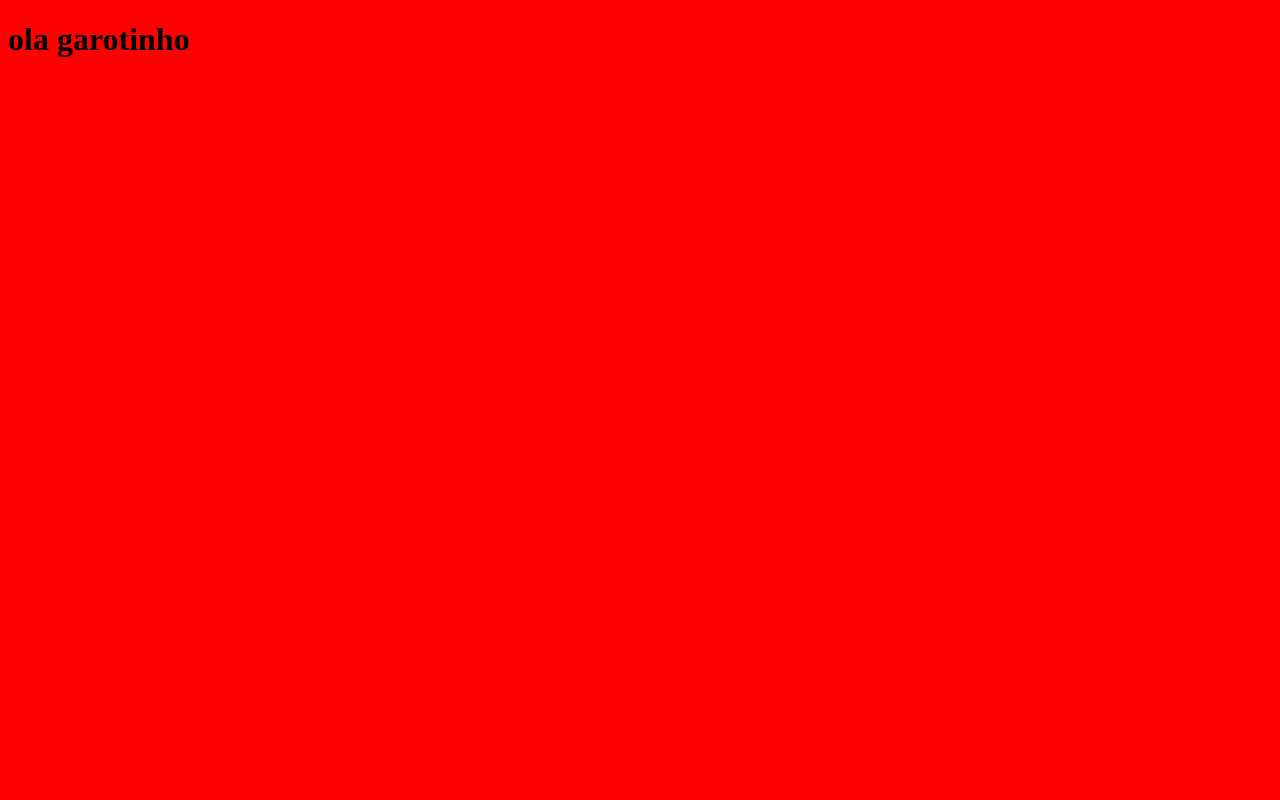
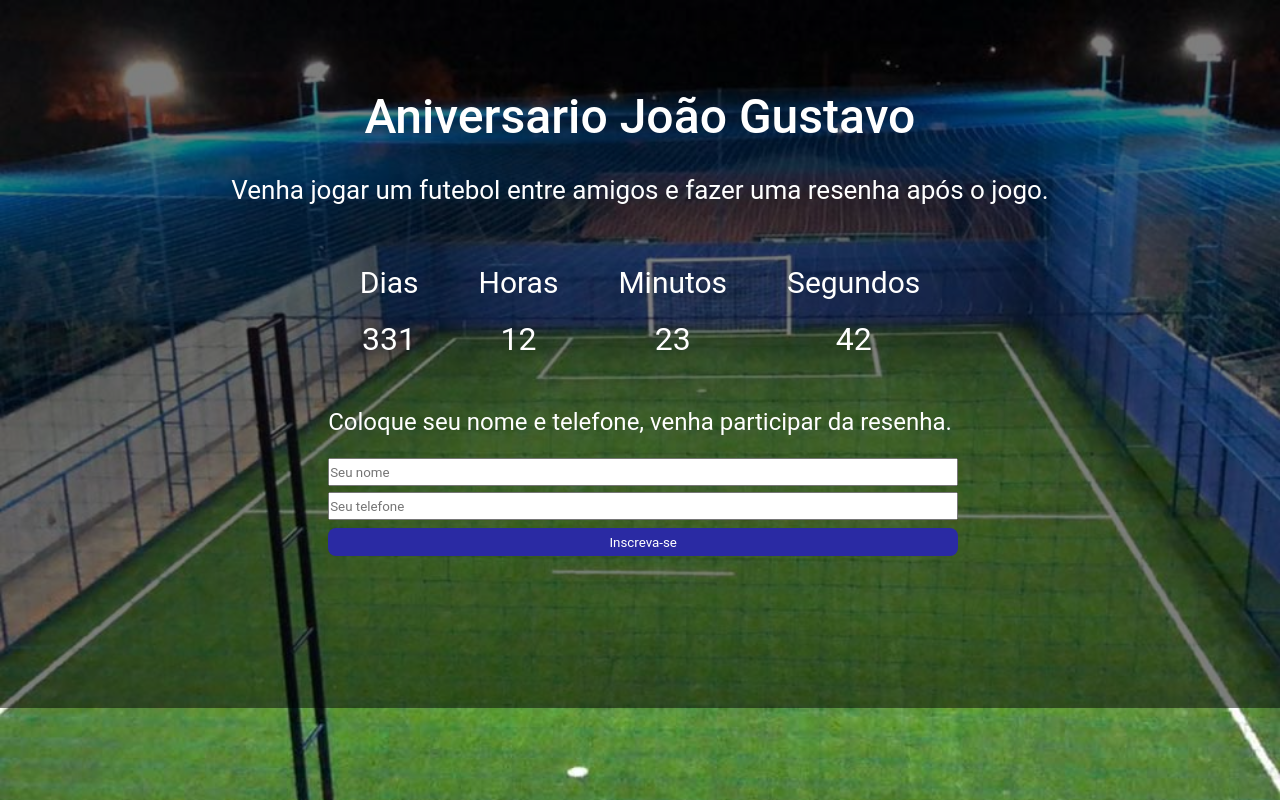
Before and after one commit to jgustavo7/Exercicio_Parcel, a website built with Parcel: page src/index.html in a window 1280 px wide. Built offline with nearby package versions, Linux system fonts and the light colour scheme.

Commit message:
terminando trabalho

```diff
--- a/package.json
+++ b/package.json
@@ -2,9 +2,9 @@
   "name": "exercicio_parcel",
   "version": "1.0.0",
   "description": "",
-  "main": "index.js",
   "scripts": {
     "dev": "parcel src/index.html src/styles/main.scss src/scripts/main.js",
+    "build": "parcel build src/index.html",
     "test": "echo \"Error: no test specified\" && exit 1"
   },
   "keywords": [],
--- a/src/index.html
+++ b/src/index.html
@@ -1,5 +1,5 @@
 <!DOCTYPE html>
-<html lang="en">
+<html lang="pt-br">
 <head>
     <meta charset="UTF-8">
     <meta name="viewport" content="width=device-width, initial-scale=1.0">
@@ -7,7 +7,38 @@
     <link rel="stylesheet" href="styles/main.scss">
 </head>
 <body>
-    <h1>ola garotinho</h1>
+        <section class="aniversario">
+            <h1 class="aniversario-title">Aniversario João Gustavo</h1>
+            <p class="aniversario-subtitle">Venha jogar um futebol entre amigos e fazer uma resenha após o jogo.
+            </p>
+        <div class="aniversario-horas">
+            <div class="aniversario-horas-container">
+            <h2 class="aniversario-horas-container-titulo">Dias</h2>
+            <span class="aniversario-horas-container-numeros" id="days"></span>
+        </div>
+        <div class="aniversario-horas-container">
+            <h2 class="aniversario-horas-container-titulo">Horas</h2>
+            <span class="aniversario-horas-container-numeros" id="hours"></span>
+        </div>
+        <div class="aniversario-horas-container">
+            <h2 class="aniversario-horas-container-titulo">Minutos</h2>
+            <span class="aniversario-horas-container-numeros" id="minutes"></span>
+        </div>
+        <div class="aniversario-horas-container">
+            <h2 class="aniversario-horas-container-titulo">Segundos</h2>
+            <span class="aniversario-horas-container-numeros" id="seconds"></span>
+        </div>
+    </div>
+        <form class="aniversario-form">
+            <h3 class="aniversario-form-title">Coloque seu nome e telefone, venha participar da resenha.</h3>
+            <div class="aniversario-form-container">
+                <input class="aniversario-form-container-name" type="name" placeholder="Seu nome" required />
+                <input class="aniversario-form-container-tel" type="tel" placeholder="Seu telefone" required />
+                <button class="aniversario-form-container-button" type="submit">Inscreva-se</button>
+            </div>
+        </form>
+        </section>
+    <script src="https://unpkg.com/aos@next/dist/aos.js"></script>
     <script src="scripts/main.js"></script>
 </body>
 </html>
--- a/src/scripts/main.js
+++ b/src/scripts/main.js
@@ -1 +1,36 @@
-console.log("ola mundo");
+AOS.init();
+
+const dataDoEvento = new Date("Jul 5, 2025 19:00:00");
+const timeStampDoEvento = dataDoEvento.getTime();
+
+const contaAsHoras = setInterval(function() {
+    const agora = new Date();
+    const timeStampAtual = agora.getTime();
+
+    const distanciaAteOEvento = timeStampDoEvento - timeStampAtual;
+
+    const diaEmMs = 1000 * 60 * 60 * 24;
+    const horaEmMs = 1000 * 60 * 60;
+    const minutoEmMs = 1000 * 60;
+
+    const diasAteOEvento =  Math.floor(distanciaAteOEvento / diaEmMs);
+    const horasAteOEvento = Math.floor((distanciaAteOEvento % diaEmMs) / horaEmMs);
+    const minutosAteOEvento = Math.floor((distanciaAteOEvento % horaEmMs) / minutoEmMs);
+    const segundosAteOEvento = Math.floor((distanciaAteOEvento % minutoEmMs) / 1000);
+
+    console.log(diasAteOEvento);
+    console.log(horasAteOEvento);
+    console.log(minutosAteOEvento);
+    console.log(segundosAteOEvento);
+
+    document.getElementById('days').innerHTML = `${diasAteOEvento}`;
+    document.getElementById('hours').innerHTML = `${horasAteOEvento}`;
+    document.getElementById('minutes').innerHTML = `${minutosAteOEvento}`;
+    document.getElementById('seconds').innerHTML = `${segundosAteOEvento}`;
+
+
+    if (distanciaAteOEvento < 0) {
+        clearInterval(contaAsHoras);
+        document.getElementById('contador').innerHTML = 'Evento expirado'
+    }
+}, 1000);
--- a/src/styles/main.scss
+++ b/src/styles/main.scss
@@ -1,3 +1,116 @@
+* {
+    margin: 0;
+    padding: 0;
+    box-sizing: border-box;
+    font-family: Roboto, sans-serif;
+    list-style: none;
+}
+
 body {
-    background-color: red;
+    padding-top: 28px;
+    padding-bottom: 64px;
+    background-image: url(../images/quadra-de-futebol.jpg);
+    background-repeat: no-repeat;
+    background-size: cover;
+    position: relative;
+
+    &::before {
+        content: "";
+        opacity: .5;
+        background: #000;
+        width: 100%;
+        height: 100%;
+        position: absolute;
+        top: 0;
+    }
 }
+.aniversario {
+    position: relative;
+    flex-direction: column;
+    align-items: center;
+    display: flex;
+    color: #fff;
+
+    &-title {
+        margin-top: 60px;
+        margin-bottom: 30px;
+        font-size: 48px;
+        font-weight: 550;
+    }
+
+    &-subtitle {
+        margin-bottom: 48px;
+        font-size: 26px;
+        color: #fff;
+    }
+}
+
+.aniversario-horas {
+    gap: 60px;
+    display: flex;
+
+    &-container {
+        flex-direction: column;
+        align-items: center;
+        gap: 20px;
+        margin-top: 12px;
+        margin-bottom: 50px;
+        display: flex;
+
+        &-titulo {
+            font-family: Roboto, sans-serif;
+            font-size: 30px;
+            font-weight: 400;
+            }
+        }
+    }
+
+    .aniversario-horas-container-numeros {
+        font-size: 32px;
+    }
+
+.aniversario-form {
+    &-title {
+        text-align: center;
+        margin-bottom: 8px;
+        font-family: Roboto, sans-serif;
+        font-size: 24px;
+        font-weight: 400
+    }
+
+    &-container {
+        height: 200px;
+        width: 200px;
+    }
+}
+
+.aniversario-form-container-name {
+    width: 630px;
+    height: 28px;
+    margin-bottom: 2px;
+    margin-top: 14px;
+}
+
+.aniversario-form-container-tel {
+    width: 630px;
+    height: 28px;
+    margin-top: 4px;
+    margin-bottom: 4px;
+}
+
+.aniversario-form-container-button {
+    background-color: rgb(42, 42, 163);
+    color: #fff;
+    border-radius: 8px;
+    border-color: none;
+    width: 630px;
+    height: 28px;
+    margin-top: 4px;
+    border: none;
+    cursor: pointer;
+
+    &:hover {
+        background-color: lighten(rgb(42, 42, 163), 10%);
+    }
+
+    }
```
Also changed, not shown: src/images/quadra-de-futebol.jpg (added).
